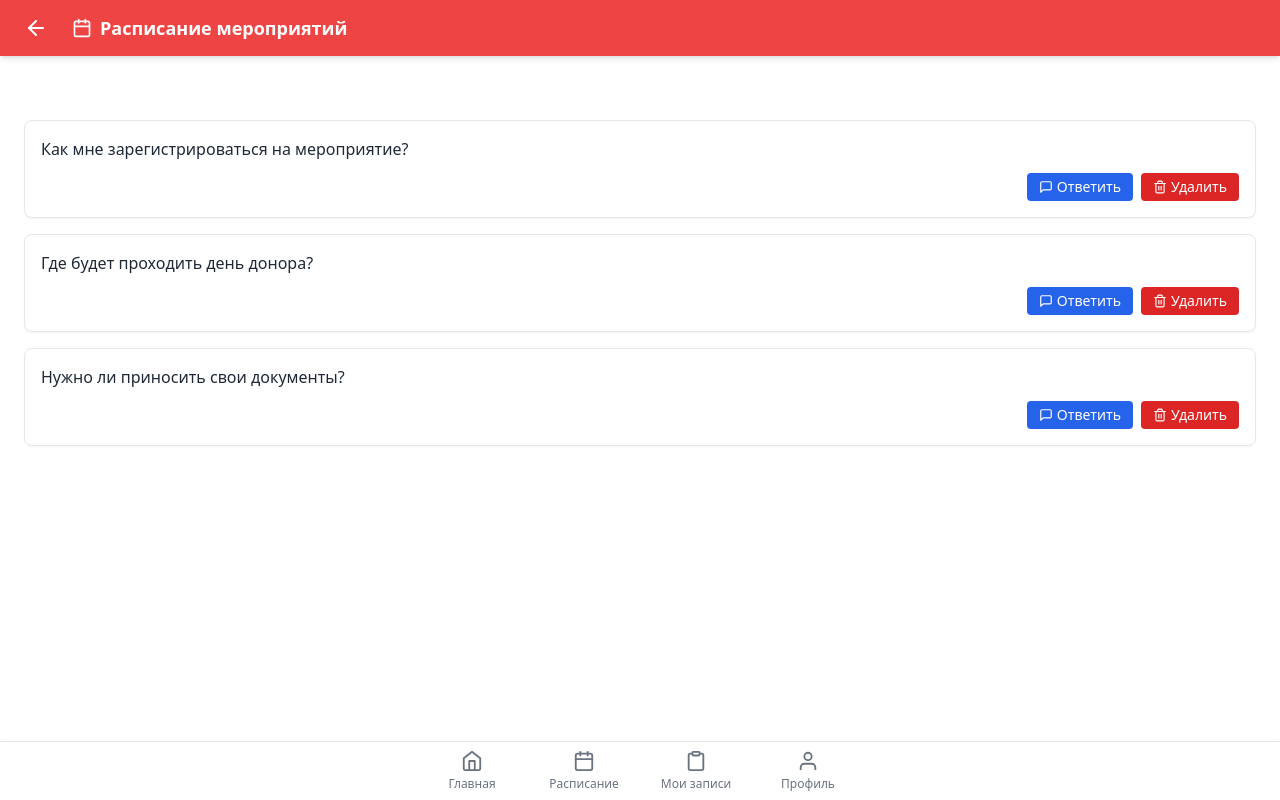
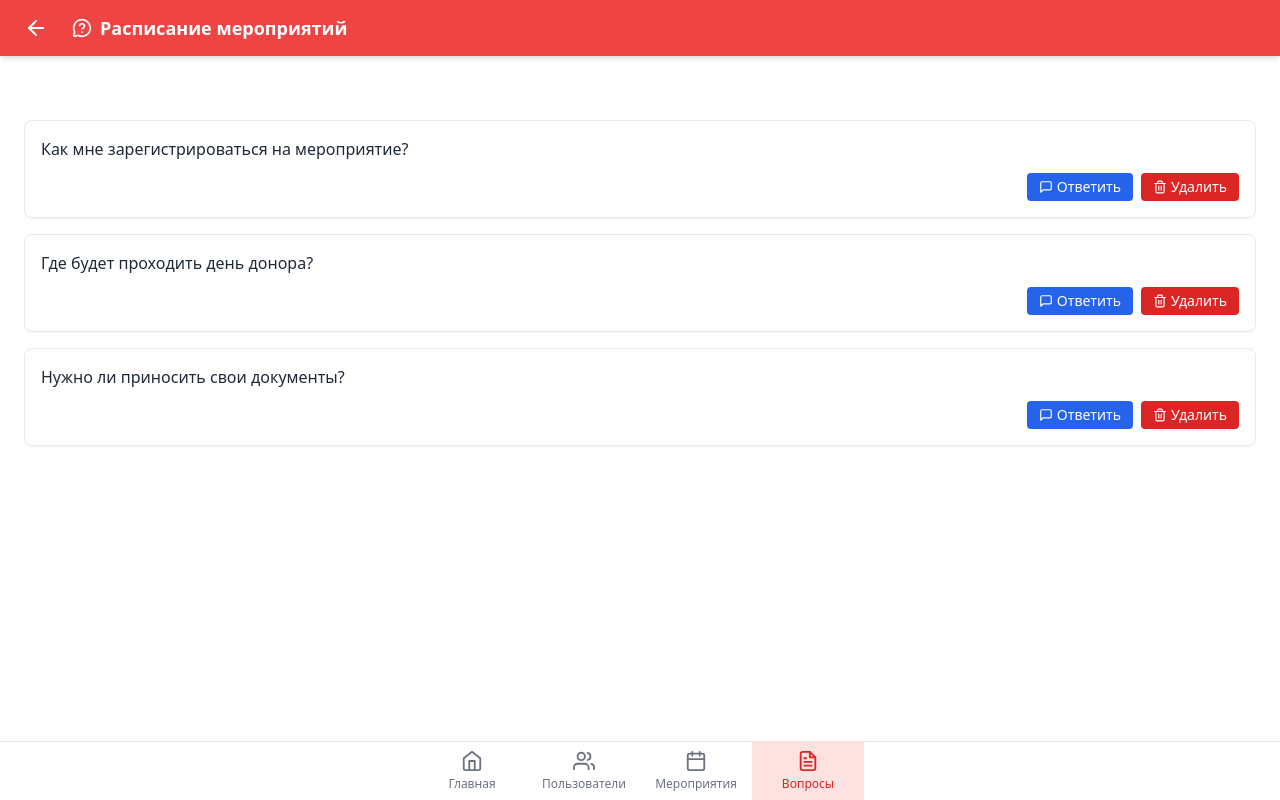
Before and after one commit to tuhlopuz1/DonorMate, a React (Vite) app in the folder frontend/: page /#/admin/reports in a window 1280 px wide. Built offline with nearby package versions, Linux system fonts and the light colour scheme.

Commit message:
пофиксил ответы на вопросы

```diff
--- a/frontend/src/pages/AdminReports.tsx
+++ b/frontend/src/pages/AdminReports.tsx
@@ -1,9 +1,8 @@
 import { useState, useEffect } from "react";
-import BottomNavBar from "../components/layouts/NavBar";
 import AdminPageTopBar from "../components/layouts/AdminPageTopBar";
 import { FiMessageSquare, FiTrash2, FiSend } from "react-icons/fi";
-import { FiCalendar } from "react-icons/fi";
-
+import { MessageCircleQuestion } from "lucide-react";
+import AdminBottomNavBar from "../components/layouts/AdminNavBar";
 interface Question {
   id: string;
   userId: string;
@@ -28,7 +27,7 @@ const AdminReportPage = () => {
 
       // Заглушка для демонстрации
       const mockData: Question[] = [
-        { id: "1", userId: "user123", text: "Как мне зарегистрироваться на мероприятие?" },
+        { id: "1", userId: "user123", text: "Как мне зарегистрироваться  на мероприятие?" },
         { id: "2", userId: "user456", text: "Где будет проходить день донора?" },
         { id: "3", userId: "user789", text: "Нужно ли приносить свои документы?" },
       ];
@@ -104,7 +103,7 @@ const AdminReportPage = () => {
   if (loading) {
     return (
       <div className="pt-10 pb-14">
-        <AdminPageTopBar title="Расписание мероприятий" icon={<FiCalendar size={20} />} />
+        <AdminPageTopBar title="Ответы на вопросы" icon={<MessageCircleQuestion size={20} />} />
         <div className="p-6 mt-14 text-center">Загрузка...</div>
       </div>
     );
@@ -113,7 +112,7 @@ const AdminReportPage = () => {
   if (error) {
     return (
       <div className="pt-10 pb-14">
-        <AdminPageTopBar title="Расписание мероприятий" icon={<FiCalendar size={20} />} />
+        <AdminPageTopBar title="Расписание мероприятий" icon={<MessageCircleQuestion size={20} />} />
         <div className="p-6 mt-14 text-center text-red-500">{error}</div>
       </div>
     );
@@ -121,7 +120,7 @@ const AdminReportPage = () => {
 
   return (
     <div className="pt-10 pb-14">
-      <AdminPageTopBar title="Расписание мероприятий" icon={<FiCalendar size={20} />} />
+      <AdminPageTopBar title="Расписание мероприятий" icon={<MessageCircleQuestion size={20} />} />
 
       {/* Список вопросов */}
       <div className="flex flex-col gap-4 p-6 mt-14">
@@ -191,7 +190,7 @@ const AdminReportPage = () => {
         </div>
       )}
 
-      <BottomNavBar />
+      <AdminBottomNavBar />
     </div>
   );
 };
```
